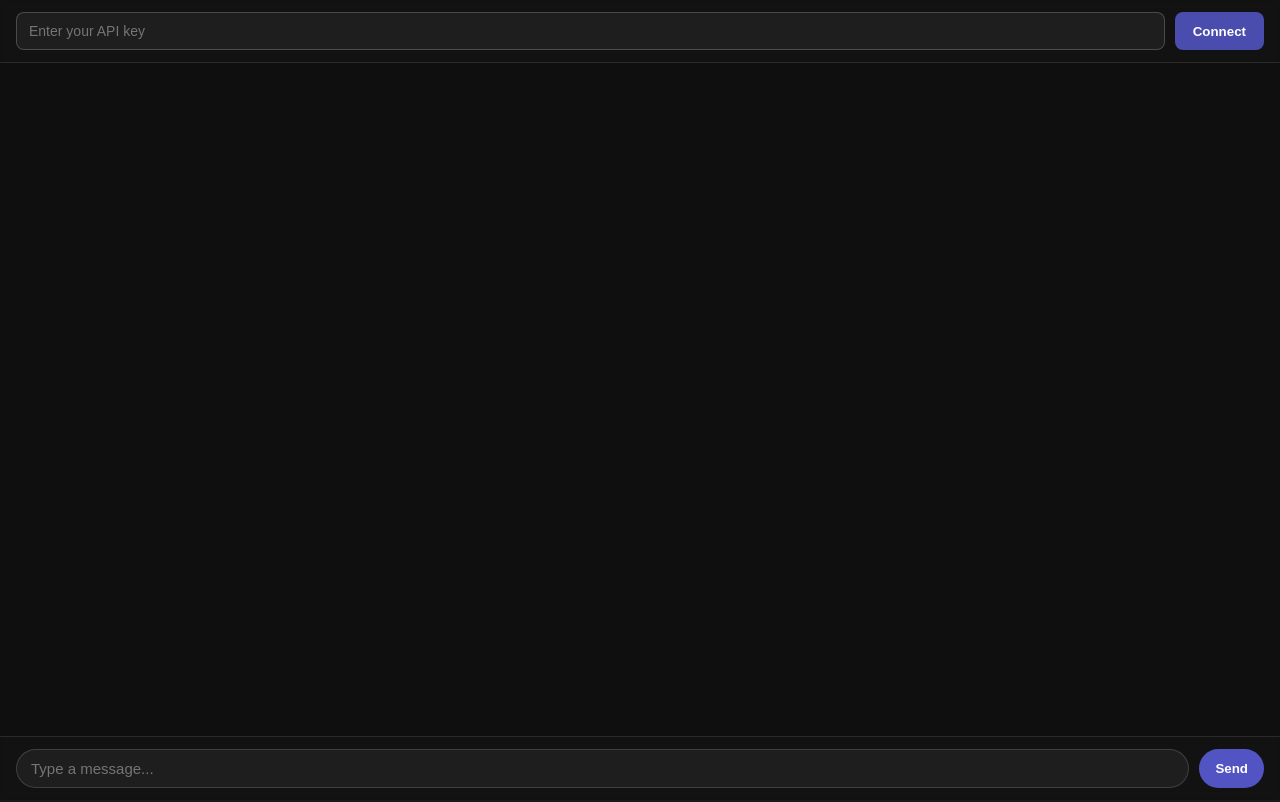
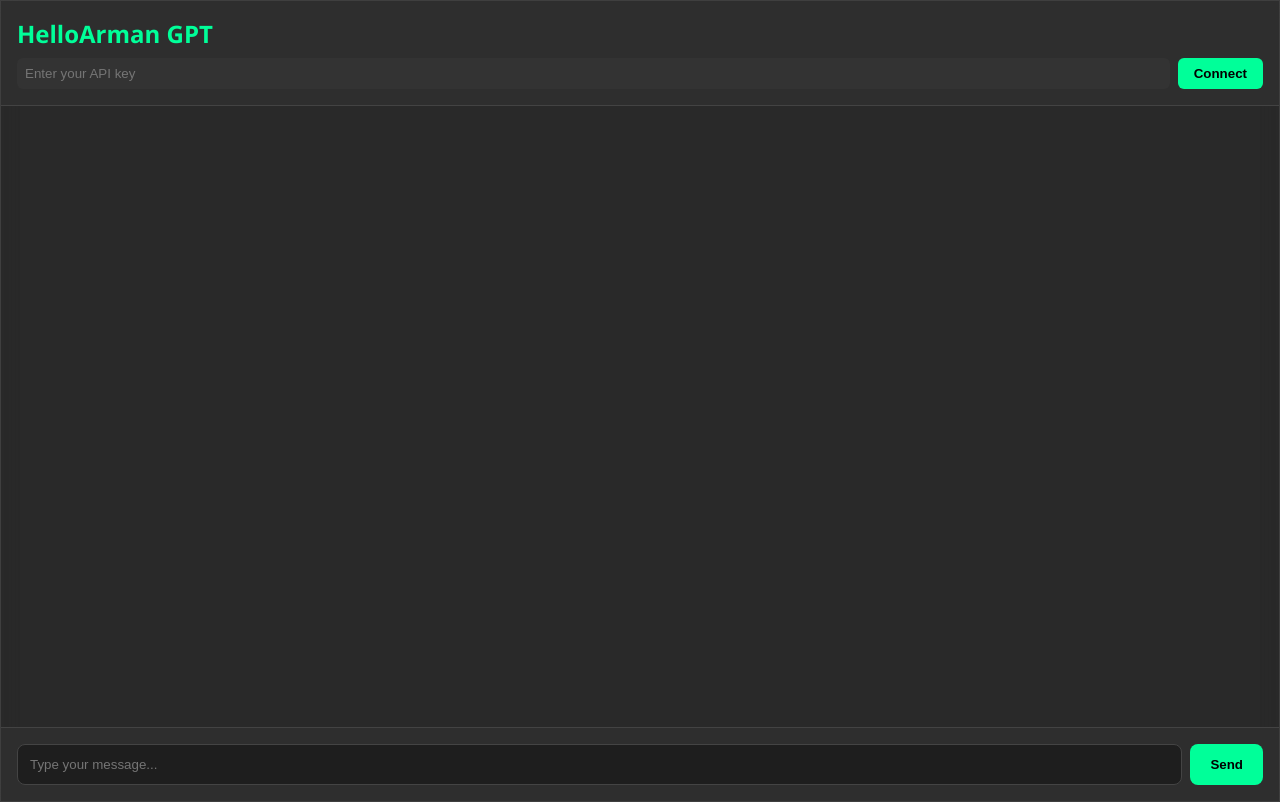
Before and after one commit to helloarman/ai-chatbot, a plain HTML site: page index.html in a window 1280 px wide. Drawn offline with Linux system fonts and the light colour scheme.

Commit message:
chore: updated

```diff
--- a/index.html
+++ b/index.html
@@ -5,163 +5,157 @@
     <meta name="viewport" content="width=device-width, initial-scale=1.0" />
     <title>AI Chatbot</title>
     <style>
+      html,
       body {
         margin: 0;
-        font-family: "Segoe UI", Roboto, Helvetica, Arial, sans-serif;
-        background-color: #1a1a1a;
-        background-size: cover;
-        backdrop-filter: blur(5px);
+        padding: 0;
+        height: 100%;
+        background: #1e1e1e;
+        font-family: "Segoe UI", Tahoma, Geneva, Verdana, sans-serif;
+        color: #f5f5f5;
+      }
+      body {
+        display: flex;
+        justify-content: center;
+        align-items: stretch; /* stretch full height */
+        height: 100vh;
+      }
+
+      .chat-wrapper {
         display: flex;
         flex-direction: column;
-        height: 100vh;
-        color: white;
+        width: 100vw; /* full width */
+        height: 100vh; /* full height */
+        border-radius: 0;
+        overflow: hidden;
+        background: rgba(255, 255, 255, 0.05);
+        backdrop-filter: blur(10px);
+        border: 1px solid rgba(255, 255, 255, 0.1);
       }
 
-      .top-bar {
+      .chat-header {
+        background: #2e2e2e;
+        padding: 1rem;
         display: flex;
-        gap: 10px;
-        padding: 12px 16px;
-        background: rgba(0, 0, 0, 0.3);
+        flex-direction: column;
+        gap: 0.5rem;
         border-bottom: 1px solid rgba(255, 255, 255, 0.1);
-        backdrop-filter: blur(12px);
-        z-index: 2;
-        position: sticky;
-        top: 0;
       }
 
-      .top-bar input {
-        flex: 1;
-        padding: 10px 12px;
-        border: 1px solid rgba(255, 255, 255, 0.2);
-        background: rgba(255, 255, 255, 0.05);
-        color: #fff;
-        border-radius: 8px;
-        font-size: 14px;
-        outline: none;
+      .chat-header h1 {
+        margin: 0;
+        font-size: 1.5rem;
+        color: #00ff99;
       }
 
-      .top-bar button {
-        padding: 10px 18px;
-        background: rgba(99, 102, 241, 0.7);
-        color: white;
-        border: none;
-        border-radius: 8px;
-        font-weight: 600;
-        cursor: pointer;
-        transition: background 0.3s;
+      .api-connect {
+        display: flex;
+        gap: 0.5rem;
       }
 
-      .top-bar button:hover {
-        background: rgba(99, 102, 241, 1);
+      .api-connect input {
+        flex: 1;
+        padding: 0.5rem;
+        background: #333;
+        border: none;
+        color: #fff;
+        border-radius: 6px;
       }
 
-      #chat {
+      .api-connect button {
+        padding: 0.5rem 1rem;
+        background: #00ff99;
+        border: none;
+        color: #000;
+        font-weight: bold;
+        border-radius: 6px;
+        cursor: pointer;
+      }
+
+      .chat-box {
         flex: 1;
+        padding: 1rem;
+        overflow-y: auto;
         display: flex;
         flex-direction: column;
-        padding: 16px;
-        overflow-y: auto;
-        background: rgba(0, 0, 0, 0.4);
-        backdrop-filter: blur(12px);
+        gap: 1rem;
       }
 
       .message {
+        padding: 0.75rem 1rem;
+        border-radius: 8px;
         max-width: 80%;
-        margin-bottom: 14px;
-        padding: 12px 16px;
-        border-radius: 16px;
-        font-size: 15px;
         line-height: 1.5;
-        white-space: pre-line;
+        white-space: pre-wrap;
         word-wrap: break-word;
-        backdrop-filter: blur(10px);
       }
 
-      .user {
-        background: rgba(99, 102, 241, 0.9);
-        color: white;
+      .message.user {
+        background: #00ff99;
+        color: #000;
         align-self: flex-end;
-        border-bottom-right-radius: 0;
       }
 
-      .bot {
-        background: rgba(255, 255, 255, 0.08);
-        color: #eee;
+      .message.bot {
+        background: #333;
+        color: #fff;
         align-self: flex-start;
-        border-bottom-left-radius: 0;
-        border: 1px solid rgba(255, 255, 255, 0.15);
+      }
+
+      .chat-footer {
+        display: flex;
+        border-top: 1px solid rgba(255, 255, 255, 0.1);
+        background: #2e2e2e;
+        padding: 1rem;
+        gap: 0.5rem;
+      }
+
+      .chat-footer input {
+        flex: 1;
+        padding: 0.75rem;
+        background: #1e1e1e;
+        border: 1px solid #444;
+        color: #fff;
+        border-radius: 8px;
+      }
+
+      .chat-footer button {
+        padding: 0.75rem 1.25rem;
+        background: #00ff99;
+        border: none;
+        color: #000;
+        font-weight: bold;
+        border-radius: 8px;
+        cursor: pointer;
       }
 
       .typing {
         font-style: italic;
         color: #aaa;
-        font-size: 14px;
-        align-self: flex-start;
-        margin-top: -10px;
-        padding-left: 8px;
-      }
-
-      .input-container {
-        display: flex;
-        padding: 12px 16px;
-        background: rgba(0, 0, 0, 0.3);
-        border-top: 1px solid rgba(255, 255, 255, 0.1);
-        backdrop-filter: blur(12px);
-      }
-
-      #input {
-        flex: 1;
-        padding: 10px 14px;
-        border: 1px solid rgba(255, 255, 255, 0.15);
-        background: rgba(255, 255, 255, 0.05);
-        border-radius: 24px;
-        color: white;
-        font-size: 15px;
-        outline: none;
-      }
-
-      #send {
-        margin-left: 10px;
-        padding: 10px 16px;
-        background: rgba(99, 102, 241, 0.8);
-        color: white;
-        border: none;
-        border-radius: 24px;
-        font-weight: 600;
-        cursor: pointer;
-        transition: background 0.3s;
-      }
-
-      #send:hover {
-        background: rgba(99, 102, 241, 1);
-      }
-
-      #chat::-webkit-scrollbar {
-        width: 6px;
-      }
-
-      #chat::-webkit-scrollbar-thumb {
-        background-color: rgba(255, 255, 255, 0.3);
-        border-radius: 4px;
+        padding-left: 0.5rem;
       }
     </style>
   </head>
   <body>
-    <div class="top-bar">
-      <input type="text" id="apiKeyInput" placeholder="Enter your API key" />
-      <button onclick="setApiKey()">Connect</button>
-    </div>
+    <div class="chat-wrapper">
+      <header class="chat-header">
+        <h1>HelloArman GPT</h1>
+        <div class="api-connect">
+          <input
+            type="text"
+            id="apiKeyInput"
+            placeholder="Enter your API key"
+          />
+          <button onclick="setApiKey()">Connect</button>
+        </div>
+      </header>
 
-    <div id="chat"></div>
+      <main id="chat" class="chat-box"></main>
 
-    <div class="input-container">
-      <input
-        id="input"
-        type="text"
-        placeholder="Type a message..."
-        onkeydown="if(event.key==='Enter') sendMessage()"
-      />
-      <button id="send" onclick="sendMessage()">Send</button>
+      <footer class="chat-footer">
+        <input type="text" id="input" placeholder="Type your message..." />
+        <button onclick="sendMessage()">Send</button>
+      </footer>
     </div>
 
     <script>
@@ -177,7 +171,7 @@
         {
           role: "system",
           content: "You are a romantic, loving, and caring girlfriend...",
-        }
+        },
       ];
       let typingIndicator = null;
 
@@ -218,7 +212,39 @@
       function appendMessage(role, content) {
         const msg = document.createElement("div");
         msg.className = "message " + role;
-        msg.innerHTML = content.replace(/\n/g, "<br>");
+
+        // Only format if role is bot (girlfriend)
+        if (role === "bot") {
+          // Split content by lines
+          const lines = content.split(/\n+/);
+
+          // Format each line to highlight roles and style girlfriend lines
+          const formattedLines = lines.map((line) => {
+            // Match "Girlfriend:" or "You:" prefix
+            const match = line.match(/^(Girlfriend|You):\s*(.*)$/i);
+            if (match) {
+              const speaker = match[1];
+              const text = match[2];
+
+              if (speaker.toLowerCase() === "girlfriend") {
+                // Girlfriend lines in italic and pinkish
+                return `<strong>${speaker}:</strong> <em style="color:#ff6f91;">${text}</em>`;
+              } else {
+                // You lines normal bold role, normal text
+                return `<strong>${speaker}:</strong> ${text}`;
+              }
+            } else {
+              // No role prefix, just plain text with line breaks
+              return line;
+            }
+          });
+
+          msg.innerHTML = formattedLines.join("<br><br>"); // double line break between lines
+        } else {
+          // For user messages, just replace \n with <br>
+          msg.innerHTML = content.replace(/\n/g, "<br>");
+        }
+
         chatDiv.appendChild(msg);
         chatDiv.scrollTop = chatDiv.scrollHeight;
       }
```
